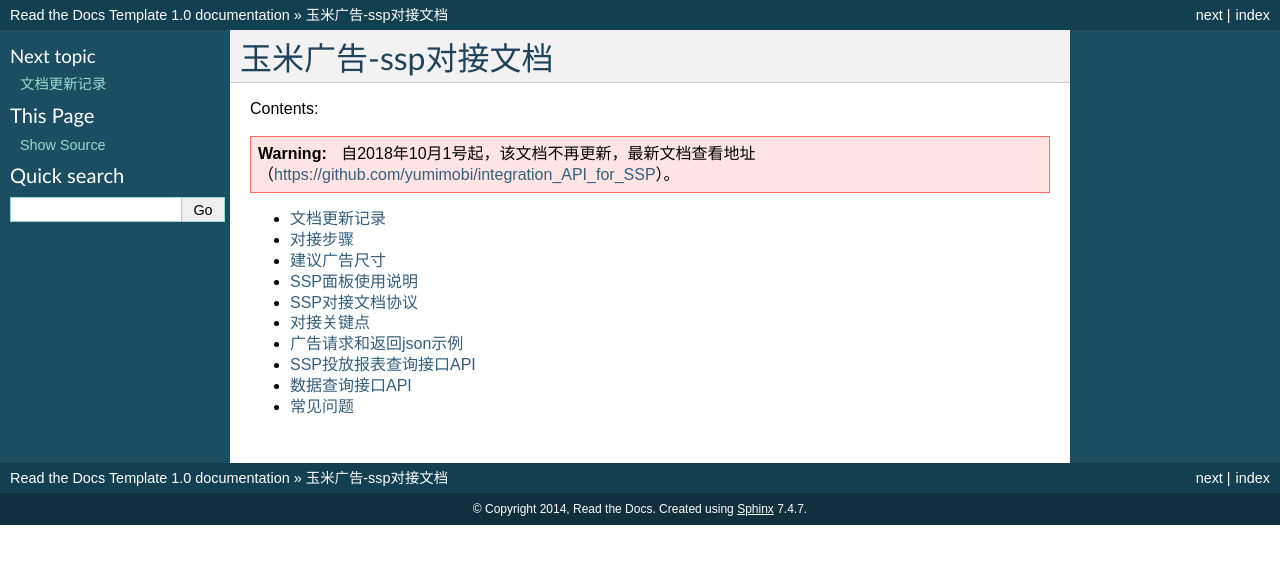
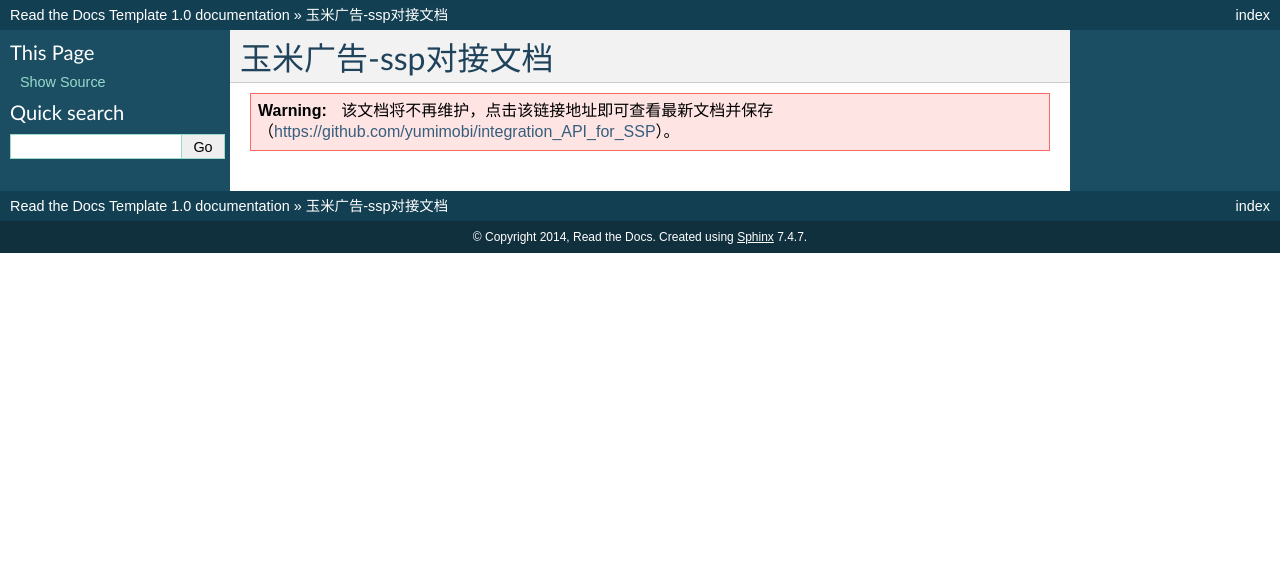
Before and after one commit to yumimobi/adx_ssp_doc, a Sphinx documentation site: the page built from docs/index.rst, in a window 1280 px wide. Shown: the top 564 px of the page. Built offline with Sphinx 7.4.7, drawn with Linux system fonts in a browser that asks for light colours.

Commit message:
增加新文档地址警示提示

```diff
--- a/docs/index.rst
+++ b/docs/index.rst
@@ -6,12 +6,4 @@
 玉米广告-ssp对接文档
 ==================================================
 
-Contents:
-
-.. warning:: 自2018年10月1号起，该文档不再更新，最新文档查看地址（https://github.com/yumimobi/integration_API_for_SSP）。
-
-.. toctree::
-   :maxdepth: 1
-   :glob:
-
-   *
+.. warning:: 该文档将不再维护，点击该链接地址即可查看最新文档并保存（https://github.com/yumimobi/integration_API_for_SSP）。
```
